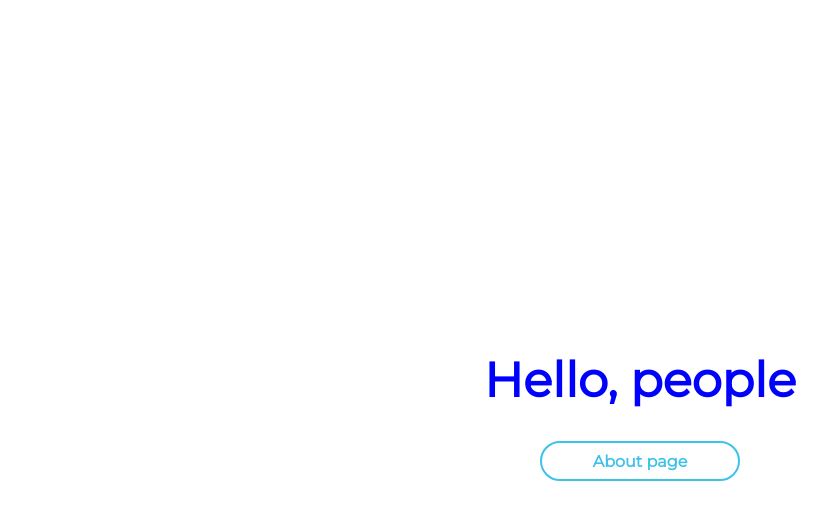
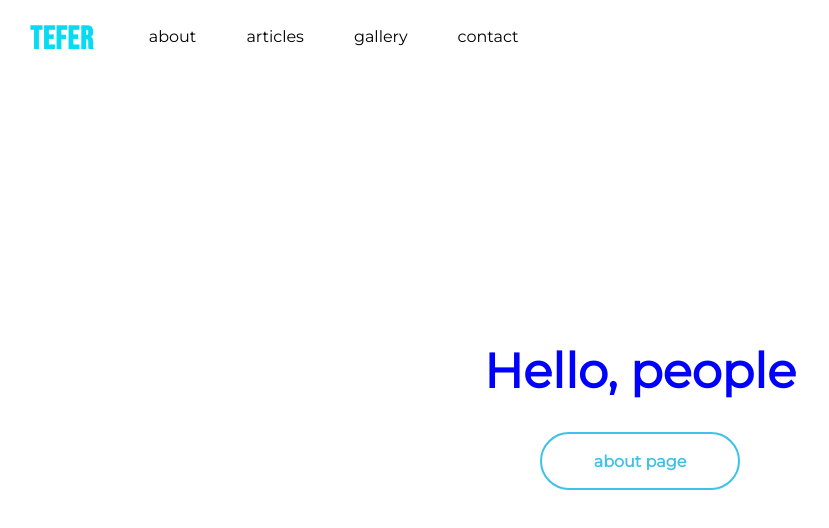
Before and after one commit to paulineholm/gatsbyandstyle, a Gatsby site in the folder styled-gatsby/: page / in a window 1280 px wide. Shown: the whole page, without its empty margins (0-829 px from the left). Built offline with nearby package versions, Linux system fonts and the light colour scheme; Gatsby itself is replaced by a stand-in of ours.

Commit message:
Menu moreless bygget

```diff
--- a/styled-gatsby/gatsby-config.js
+++ b/styled-gatsby/gatsby-config.js
@@ -21,7 +21,7 @@ module.exports = {
       options: {
         fonts: [
           `Montserrat`,
-          `source sans pro\:300,400,400i,700` // you can also specify font weights and styles
+          `Bebas Neue`
         ],
         display: 'swap'
       }
--- /dev/null
+++ b/styled-gatsby/src/components/NavBar/Logo.js
@@ -0,0 +1,17 @@
+import React from 'react';
+import styled from 'styled-components';
+
+const SiteLogo = styled.p`
+    color: ${({theme}) => theme.colors.brightblue};;
+    text-transform: uppercase;
+    font-family: 'Bebas Neue', cursive;
+    letter-spacing: 1px;
+    font-size: 32px;
+    font-weight: bold;
+    padding: 0 10px;
+    margin: 20px;
+`;
+
+export const Logo = () => {
+    return <SiteLogo>Tefer</SiteLogo>;
+  };
--- a/styled-gatsby/src/components/NavBar/Navbar.js
+++ b/styled-gatsby/src/components/NavBar/Navbar.js
@@ -1,7 +1,35 @@
+import React from 'react';
 import styled from 'styled-components'
+import { Logo } from './Logo';
+import { Link } from 'gatsby';
 
-const Navbar = styled.nav`
+const NavMenu = styled.nav`
   color:red;
 `;
 
+const Flex = styled.div`
+    display: flex;
+    position: fixed;
+    top: 0;
+    left: 0;
+`
+
+
+
+
+
+const Navbar = () => {
+    return(
+        <NavMenu>
+            <Flex>
+            <Logo />
+            <Link to="/">About</Link>
+            <Link to="/about">Articles</Link>
+            <Link to="/gallery">Gallery</Link>
+            <Link to="/contact">Contact</Link>
+            </Flex>
+        </NavMenu>
+    )
+}
+
 export default Navbar;
--- a/styled-gatsby/src/layout/Layout.js
+++ b/styled-gatsby/src/layout/Layout.js
@@ -1,6 +1,8 @@
 import React from 'react';
 import styled, { createGlobalStyle, ThemeProvider } from 'styled-components';
 import { theme } from '../utils/theme';
+import Navbar from '../components/NavBar/Navbar';
+
 
 const GlobalStyle = createGlobalStyle`
   body {
@@ -12,6 +14,13 @@ const GlobalStyle = createGlobalStyle`
 
   *, *::before, *::after {
     box-sizing: border-box;
+  }
+
+  a{
+    color: black;
+    text-decoration: none;
+    text-transform: lowercase;
+    padding: 27px 25px;
   }
 `;
 
@@ -30,6 +39,7 @@ const Layout = ({children}) => (
     <>
       <GlobalStyle />
       <StyledWrapper>
+      <Navbar />
         {children}
       </StyledWrapper>
     </>
--- a/styled-gatsby/src/utils/colors.js
+++ b/styled-gatsby/src/utils/colors.js
@@ -2,4 +2,9 @@ export const colors = {
     white: '#FFFFFF',
     primary: '#3EC2E9',
     dark: '#0F1C21',
+    navy: '#0820A6',
+    vividblue: '#011C40',
+    brightblue: '#05DBF2',
+    warmyellow: '#F2B263',
+    warmbeetroot: '#8C3F3F'
 };
```
